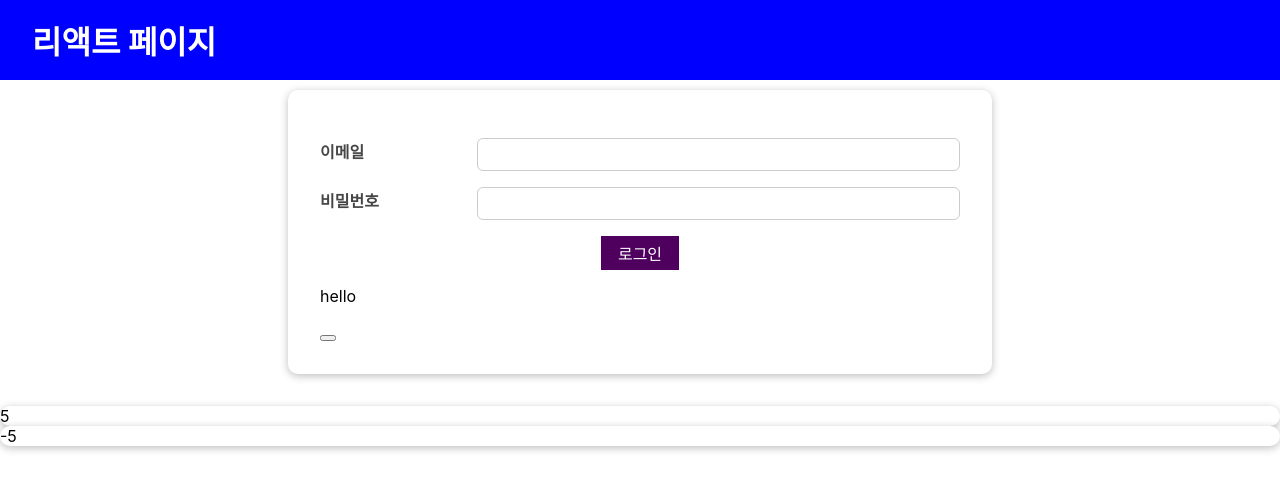
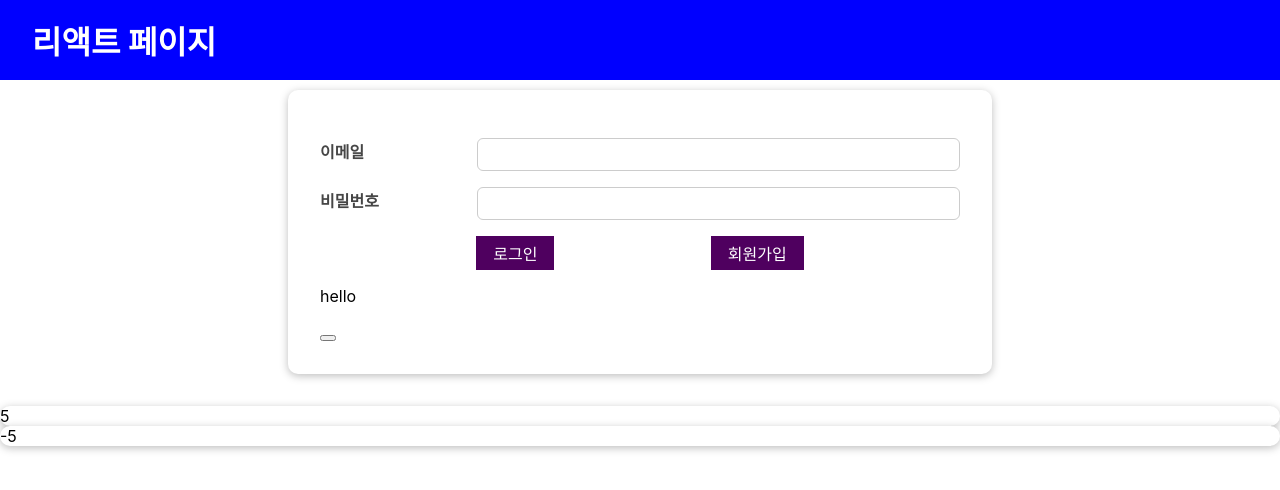
Before and after one commit to newfly101/bootcamp2024-react, a React (Create React App) app: page / in a window 1280 px wide. Shown: the top 490 px of the page. Built offline with nearby package versions, Linux system fonts and the light colour scheme.

Commit message:
[67강] form input 처리하기 전에 회원가입 버튼 누른 경우 페이지 처리하기

```diff
--- /dev/null
+++ b/src/components/Login/JoinInput.js
@@ -0,0 +1,13 @@
+import React from 'react';
+
+const JoinInput = (props) => {
+    let flag = props.join;
+    console.log("회원가입 버튼 누름 !", flag);
+    return (
+        <div>
+
+        </div>
+    );
+};
+
+export default JoinInput;
--- a/src/components/Login/Login.js
+++ b/src/components/Login/Login.js
@@ -7,6 +7,7 @@ import AuthContext from "../../context/AuthContext";
 import authContext from "../../context/AuthContext";
 import Input from "../../Input/Input";
 import DummyText from "../../Input/DummyText";
+import JoinInput from "./JoinInput";
 
 const emailReducer = (state, action) => {
     // 값이 바뀌는 경우 setEnteredEmail
@@ -73,6 +74,10 @@ const Login = () => {
     const passwordInputRef = useRef();
 
     const [text, setText] = useState('Alex');
+
+    const [wantJoin, setWantJoin] = useState(false);
+
+
     // 중복된 setFormIsValid를 useEffect를 이용해서 해당 값이 변경될 때 check하도록 함
     useEffect(() => {
         const identifier = setTimeout(() => {
@@ -133,10 +138,16 @@ const Login = () => {
 
     };
 
+    const joinBtnHandler = () => {
+        setWantJoin(true);
+    }
+
     const foo = useCallback(() => {}, []);
     console.log("Parent Component Rendered");
 
     return (
+        <>
+        {!wantJoin ?
         <Card className={classes.login}>
             <form onSubmit={submitHandler}>
                 <Input
@@ -162,11 +173,18 @@ const Login = () => {
                     <Button type="submit" className={classes.btn}>
                         로그인
                     </Button>
+                    <Button type="button" className={classes.btn} onClick={joinBtnHandler}>
+                        회원가입
+                    </Button>
                 </div>
             </form>
             <DummyText text={"Alex"} func={foo}/>
             <button onClick={() => setText('Brian')}></button>
         </Card>
+        :
+        <JoinInput join={wantJoin}/>
+        }
+        </>
     );
 };
 
--- a/src/components/Login/Login.module.css
+++ b/src/components/Login/Login.module.css
@@ -46,6 +46,12 @@
 
 .actions {
     text-align: center;
+    display: flex;
+    justify-content: space-evenly;
+}
+
+.btn {
+
 }
 
 @media (min-width: 768px) {
```
